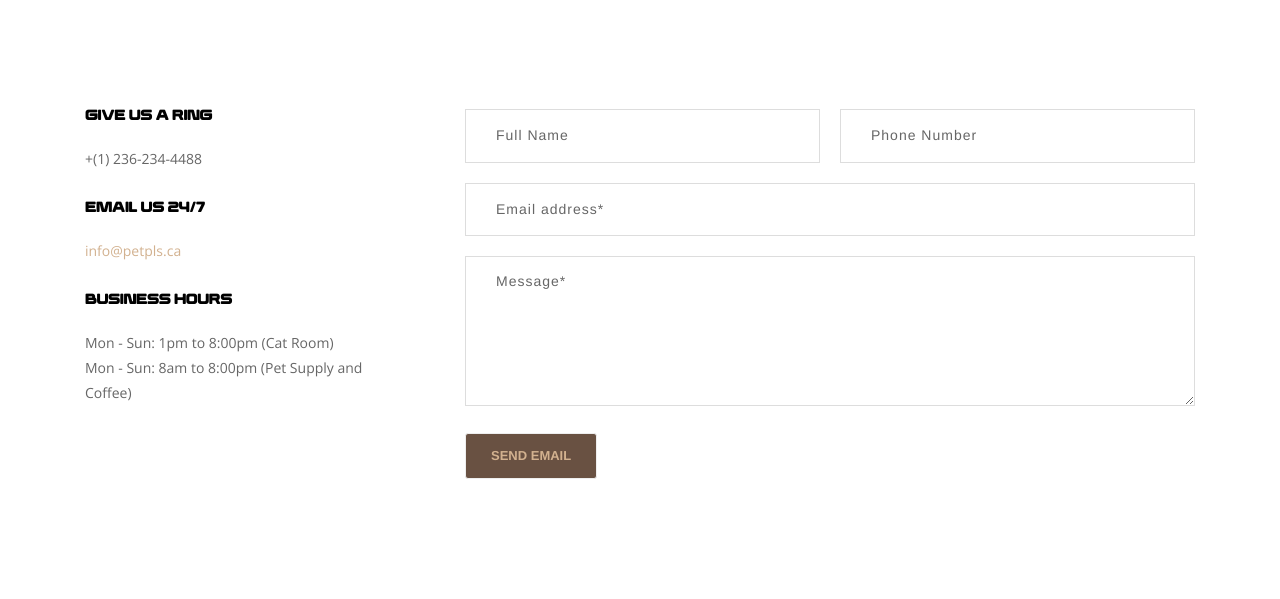
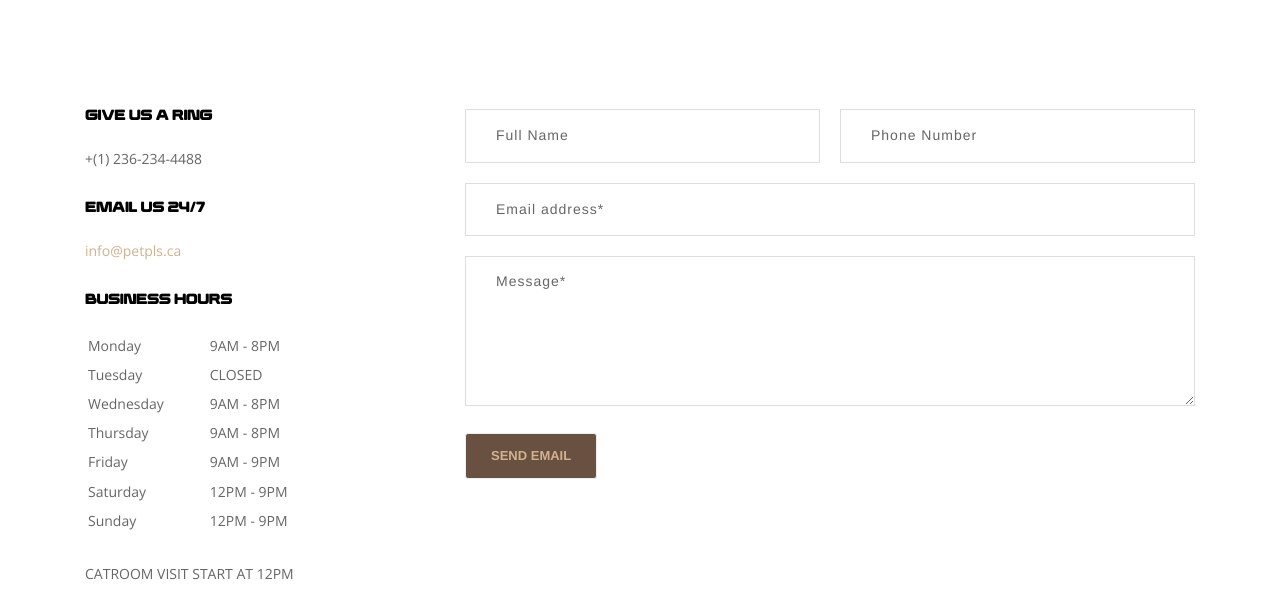
Before and after one commit to Jamie-Cheon/petpls, a Django app: page /contact-us/ in a window 1280 px wide. Shown: the part 540-1139 px from the top of the page. Run offline with Django 3.2, Linux system fonts and the light colour scheme; parts of the project's set-up code (start-up, migrations or seed data) failed here and were passed over; some web fonts are replaced.

Commit message:
change business hours and layout

```diff
--- a/static/css/custom.css
+++ b/static/css/custom.css
@@ -346,7 +346,13 @@ img[class*="treat-"] {
   margin: 40px auto;
   text-align: center;
 }
-
+.business-hours-table {
+    margin: auto;
+}
+.business-hours > tr > td {
+    width: 60%;
+        text-align: left;
+}
 .custom-btn {
   width: 130px;
   height: 40px;
--- a/static/css/skin-mobile-application.css
+++ b/static/css/skin-mobile-application.css
@@ -380,8 +380,8 @@ body,
 	color: #333;
 }
 .bkg-charcoal{
-	background-color: #232323;
-	border-color: #232323;
+	background-color: #d2b18f;
+	/*border-color: #232323;*/
 }
 .bkg-hover-charcoal:hover{
 	background-color: #232323;
--- a/templates/contact.html
+++ b/templates/contact.html
@@ -58,32 +58,67 @@
                     </div>
                     <div class="column width-10">
                         <h5 class="weight-bold text-uppercase desinem">Business Hours</h5>
-                                    <p>
-                                        Mon - Sun: 1pm to 8:00pm (Cat Room)</br>
-                                        Mon - Sun: 8am to 8:00pm (Pet Supply and Coffee)
-                                    </p>
+                        <table>
+                            <tbody class="business-hours">
+                            <tr>
+                                <td>Monday</td>
+                                <td>9AM - 8PM</td>
+                            </tr>
+                            <tr>
+                                <td>Tuesday</td>
+                                <td>CLOSED</td>
+                            </tr>
+                            <tr>
+                                <td>Wednesday</td>
+                                <td>9AM - 8PM</td>
+                            </tr>
+                            <tr>
+                                <td>Thursday</td>
+                                <td>9AM - 8PM</td>
+                            </tr>
+                            <tr>
+                                <td>Friday</td>
+                                <td>9AM - 9PM</td>
+                            </tr>
+                            <tr>
+                                <td>Saturday</td>
+                                <td>12PM - 9PM</td>
+                            </tr>
+                            <tr>
+                                <td>Sunday</td>
+                                <td>12PM - 9PM</td>
+                            </tr>
+                            </tbody>
+                        </table>
+                        <br>
+                        <p>CATROOM VISIT START AT 12PM</p>
                     </div>
                 </div>
             </div>
             <div class="column width-8 left">
                 <div class="contact-form-container">
                     {% csrf_token %}
-								<form id="contact-form" class="contact-form" action="{% url 'send_contact_email' %}" role="form" method="post" enctype="multipart/form-data">
+                    <form id="contact-form" class="contact-form" action="{% url 'send_contact_email' %}" role="form"
+                          method="post" enctype="multipart/form-data">
                         <div class="row">
                             <div class="column width-6 form-group input-group">
-											<input type="text" name="fname" id="fname" class="form-control form-element large" placeholder="Full Name" tabindex="1" required>
+                                <input type="text" name="fname" id="fname" class="form-control form-element large"
+                                       placeholder="Full Name" tabindex="1" required>
                             </div>
                             <div class="column width-6 form-group input-group">
-                                            <input type="text" name="phone" id="phone" class="form-control form-element large" placeholder="Phone Number" tabindex="2" required>
+                                <input type="text" name="phone" id="phone" class="form-control form-element large"
+                                       placeholder="Phone Number" tabindex="2" required>
                             </div>
                             <div class="column width-12 form-group input-group">
-											<input type="email" name="email" id="email" class="form-control form-element large" placeholder="Email address*" tabindex="3" required>
+                                <input type="email" name="email" id="email" class="form-control form-element large"
+                                       placeholder="Email address*" tabindex="3" required>
                             </div>
                         </div>
                         <div class="row">
                             <div class="column width-12 form-group input-group">
                                 <div class="field-wrapper">
-												<textarea name="msg" id="msg" class="form-control form-element large" placeholder="Message*" tabindex="7" required></textarea>
+                                    <textarea name="msg" id="msg" class="form-control form-element large"
+                                              placeholder="Message*" tabindex="7" required></textarea>
                                 </div>
                             </div>
                             {#										<div class="column width-12">#}
@@ -93,7 +128,8 @@
                             {#											</div>#}
                             {#										</div>#}
                             <div class="column width-12">
-											<input id="form-submit" type="submit" value="SEND EMAIL" class="form-submit button medium bkg-brown bkg-hover-tan color-tan color-hover-brown rounded weight-bold">
+                                <input id="form-submit" type="submit" value="SEND EMAIL"
+                                       class="form-submit button medium bkg-brown bkg-hover-tan color-tan color-hover-brown rounded weight-bold">
                             </div>
                         </div>
                     </form>
@@ -144,7 +180,12 @@
             <div class="column width-5">
                 <div class="hero-content split-hero-content">
                     <div class="hero-content-inner left">
-                        <p class="color-white">6386 No. 3 Rd #165,<br>Richmond,<br>BC V6Y 2B3, CANADA.</p>
+                        <p class="color-brown">6386 No. 3 Rd #165,<br>Richmond,<br>BC V6Y 2B3, CANADA.
+                            <br><br>
+                            our store is located right next to the bus station, opposite to the scotiabank and Richmond
+                            bridge house skytrain station . There is a parking under the building, the parking entrance
+                            is located on the cook road
+                        </p>
                     </div>
                 </div>
             </div>
--- a/templates/partials/footer.html
+++ b/templates/partials/footer.html
@@ -28,8 +28,40 @@
 						</div>
 						<div class="column width-4 center color-tan">
 							<div class="widget">
-								<p class="text-uppercase no-margin-bottom">Mon - Sun: 1pm to 8:00pm (Cat Room)<br>
-                                    Mon - Sun: 8am to 8:00pm (Pet Supply and Coffee)</p>
+                        <table class="business-hours-table">
+                            <tbody class="business-hours">
+                            <tr>
+                                <td>Monday</td>
+                                <td>9AM - 8PM</td>
+                            </tr>
+                            <tr>
+                                <td>Tuesday</td>
+                                <td>CLOSED</td>
+                            </tr>
+                            <tr>
+                                <td>Wednesday</td>
+                                <td>9AM - 8PM</td>
+                            </tr>
+                            <tr>
+                                <td>Thursday</td>
+                                <td>9AM - 8PM</td>
+                            </tr>
+                            <tr>
+                                <td>Friday</td>
+                                <td>9AM - 9PM</td>
+                            </tr>
+                            <tr>
+                                <td>Saturday</td>
+                                <td>12PM - 9PM</td>
+                            </tr>
+                            <tr>
+                                <td>Sunday</td>
+                                <td>12PM - 9PM</td>
+                            </tr>
+                            </tbody>
+                        </table>
+                        <br>
+                        <p>CATROOM VISIT START AT 12PM</p>
 							</div>
 						</div>
 						<div class="column width-12 center color-tan">
```
Lines whose indentation alone changed are shown as unchanged.
